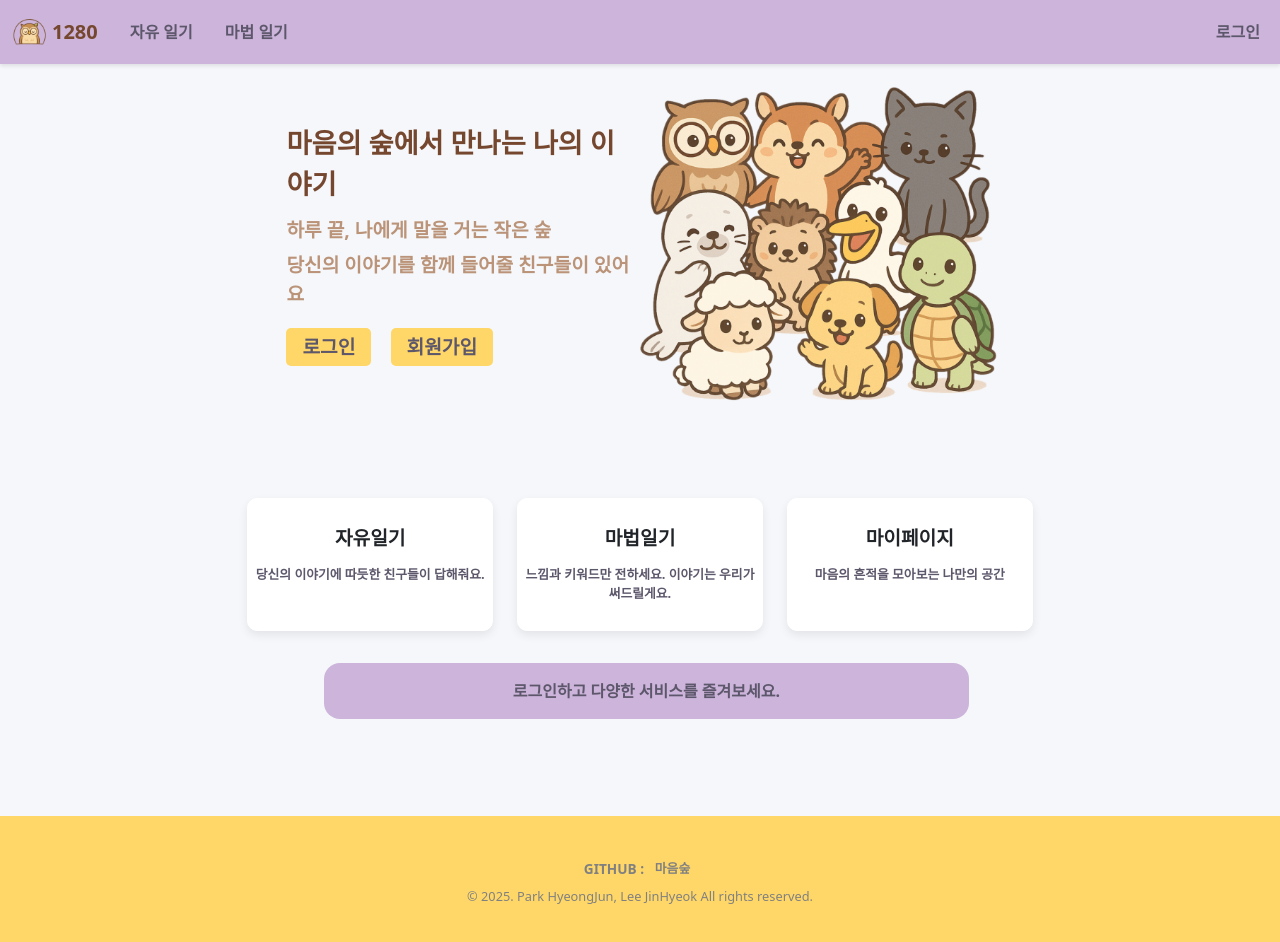
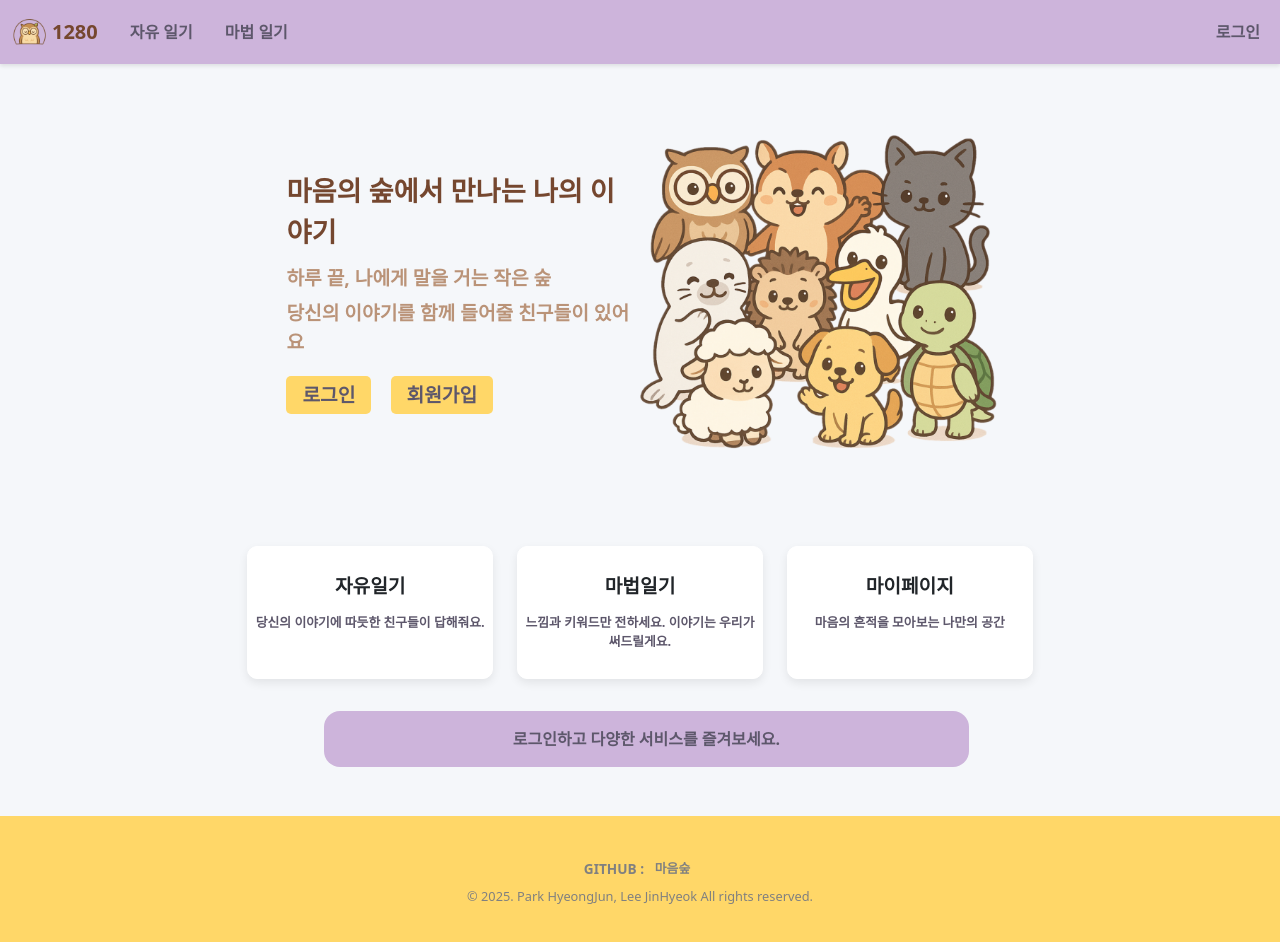
Before and after one commit to AIDiaryProject/AIDiary, a React (Create React App) app: page / in a window 1280 px wide. Built offline with nearby package versions, Linux system fonts and the light colour scheme.

Commit message:
0502_Park_update

```diff
--- a/src/Park/Park.scss
+++ b/src/Park/Park.scss
@@ -4,7 +4,7 @@ $breakpoint-tablet: 767px;
 $breakpoint-mobile: 0px;
 
 @mixin pc-mid { //PC 디자인 중간
-  @media (min-width: 1200px) {
+  @media (min-width: 1200px) and (max-width: 1600px){
     @content;
   }
 }
@@ -102,6 +102,7 @@ $분홍색 : #f8b3d8; //버튼2 배경색, 버튼2 글씨색은 검정
 
     @include pc-mid { //중간 크기의 PC 화면일 때
       padding: 1rem 18%;
+      padding-top: 6rem;
     }
 
     @include pc-small { //작은 크기의 PC 화면일 때
@@ -123,18 +124,22 @@ $분홍색 : #f8b3d8; //버튼2 배경색, 버튼2 글씨색은 검정
 
     @include pc-mid { //중간 크기의 PC 화면일 때
       padding: 1rem 18%;
+      padding-top: 4rem;
     }
 
     @include pc-small { //작은 크기의 PC 화면일 때
       padding: 1rem 15%;
+      padding-top: 4rem;
     }
 
     @include tablet { //테블릿 화면일 때때
       padding: 1rem 10%;
+      padding-top: 4rem;
     }
 
     @include mobile { //모바일 화면일 때
       padding: 1rem 0%;
+      padding-top: 4rem;
     }
   }
 }
```
Also changed, not shown: src/MainPage.js (+0 -32 lines).
